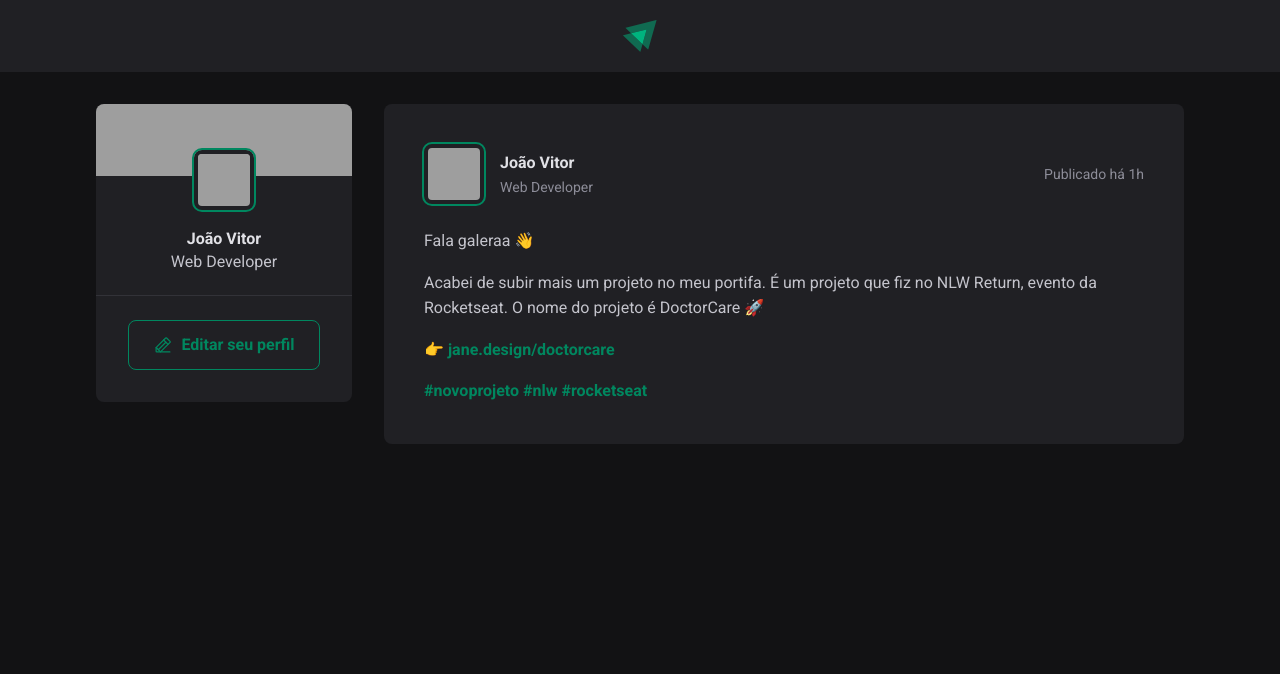
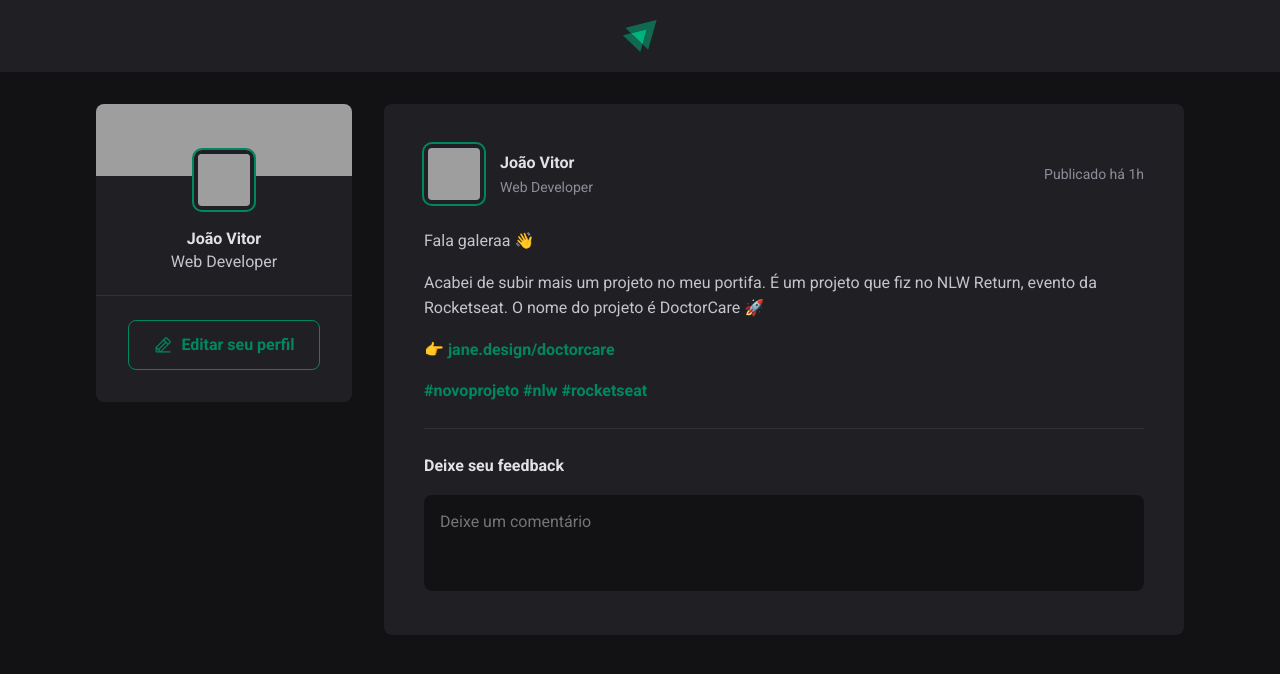
Before and after one commit to jvrapi/ignite-reactjs-01, a React (Vite) app: page / in a window 1280 px wide. Shown: the top 674 px of the page. Built offline with nearby package versions, Linux system fonts and the light colour scheme; grey boxes are pictures that could not be loaded.

Commit message:
added comment form in post component

```diff
--- a/src/components/Post.jsx
+++ b/src/components/Post.jsx
@@ -31,6 +31,19 @@
             <a href='#'>#rocketseat</a>
           </p>
         </div>
+
+        <form className={styles.commentForm}>
+          <strong>Deixe seu feedback</strong>
+
+          <textarea
+            placeholder='Deixe um comentário'
+          />
+
+          <footer>
+            <button type='submit'>Publicar</button>
+          </footer>
+
+        </form>
      </article>
     </div>
   )
--- a/src/components/Post.module.css
+++ b/src/components/Post.module.css
@@ -71,3 +71,55 @@
   color: var(--gray-400);
   line-height: 1.6;
 }
+
+.commentForm {
+  width: 100%;
+  margin-top: 1.5rem;
+  padding-top: 1.5rem;
+  border-top: 1px solid var(--gray-600);
+}
+
+.commentForm > strong {
+  line-height: 1.6;
+  color: var(--gray-100);
+}
+
+.commentForm textarea {
+  width: 100%;
+  background: var(--gray-900);
+  border: 0;
+  resize: none;
+  height: 6rem;
+  padding: 1rem;
+  border-radius: 8px;
+  color: var(--gray-100);
+  line-height: 1.4;
+  margin-top: 1rem;
+}
+
+.commentForm footer {
+  visibility: hidden;
+  max-height: 0;
+}
+
+.commentForm:focus-within footer {
+  visibility: visible;
+  max-height: none;
+}
+
+
+.commentForm button[type=submit]{
+  padding: 1rem 1.5rem;
+  margin-top: 1rem;
+  border-radius: 8px;
+  border: 0;
+  background: var(--green-500);
+  color: var(--white);
+  font-weight: bold;
+  cursor: pointer;
+  transition: background-color 0.1s;
+}
+
+.commentForm button[type=submit]:hover{
+  background: var(--green-300);
+}
--- a/src/global.css
+++ b/src/global.css
@@ -13,6 +13,11 @@
 
   --red-500: #F75A68;
 
+}
+
+:focus {
+  outline: transparent;
+  box-shadow: 0 0 0 2px var(--green-500);
 }
 
 * {
```
